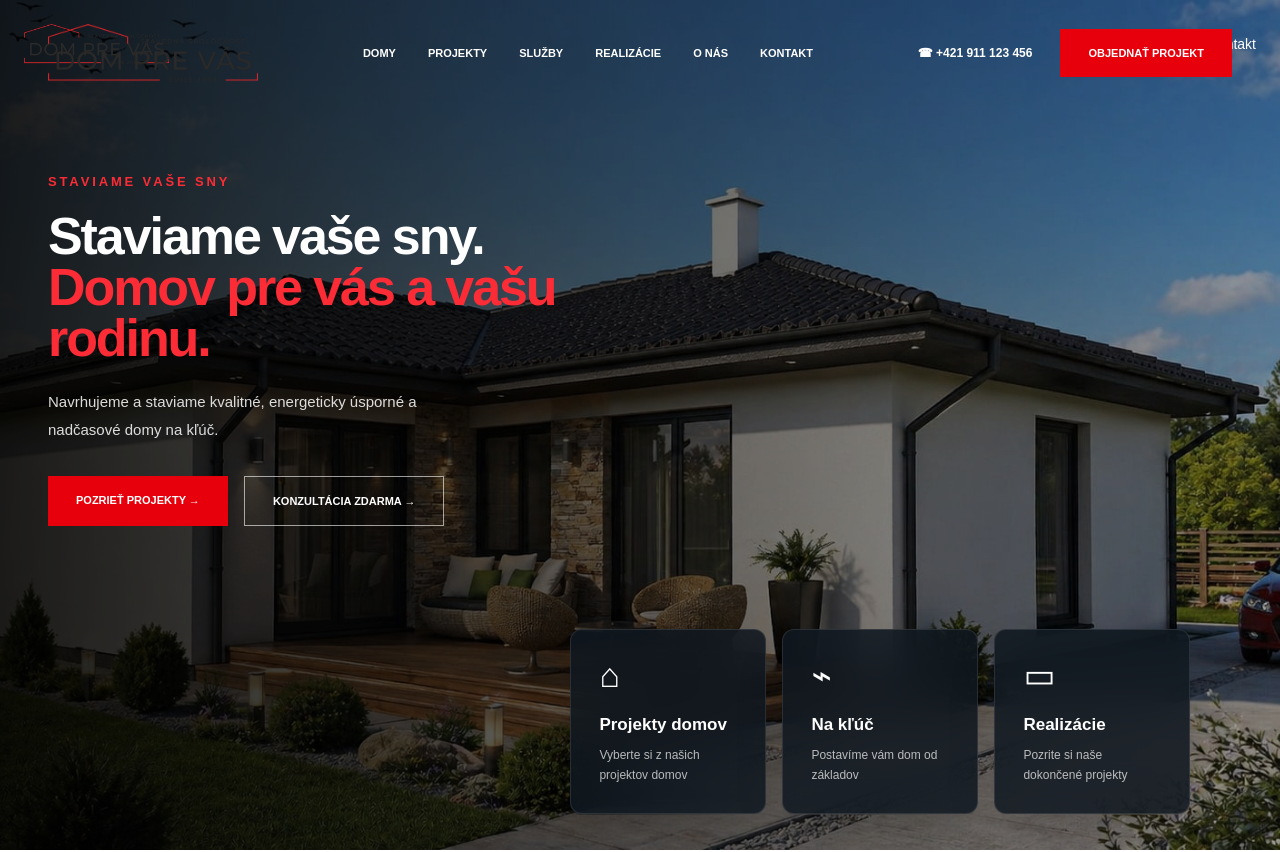
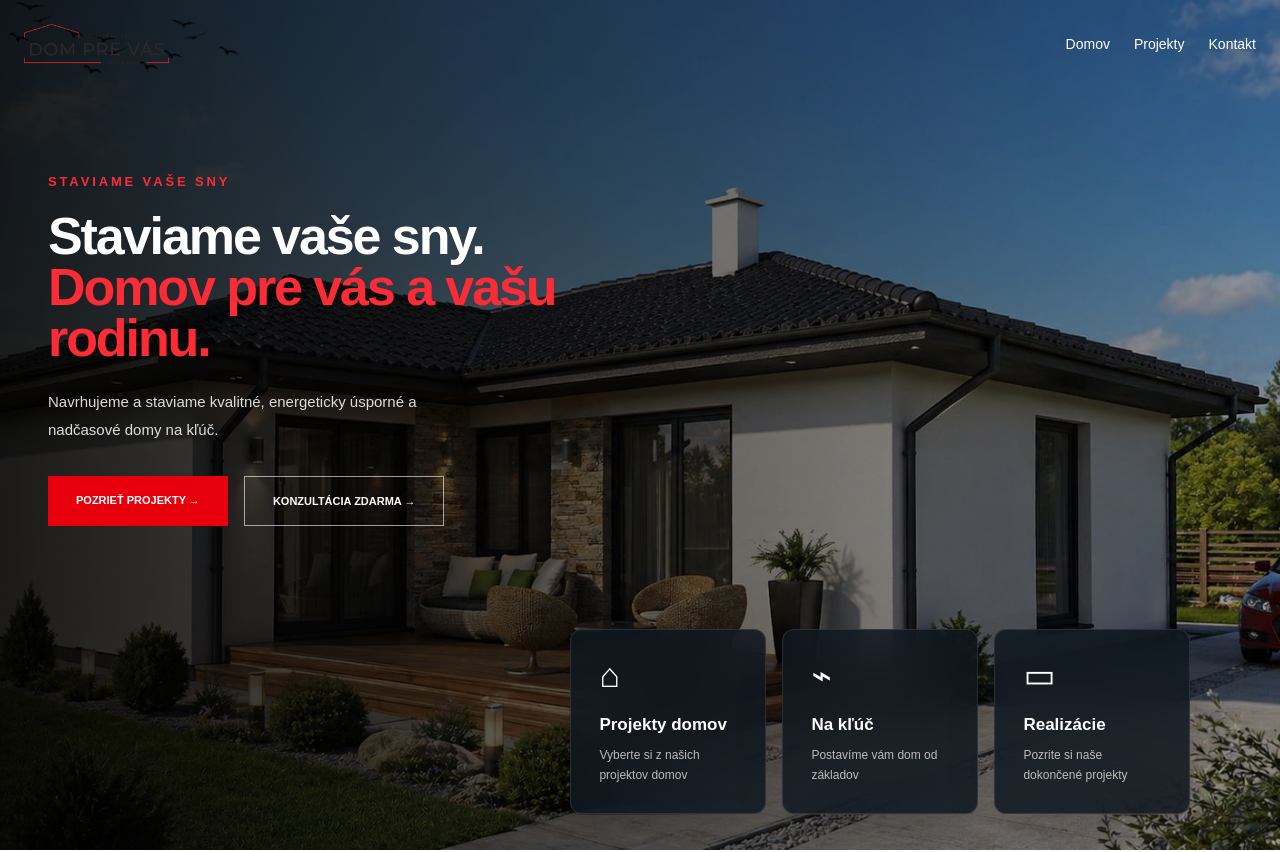
Before and after one commit to mgombr-dotcom/domprevas-next, a Next.js app: page / in a window 1280 px wide. Shown: the top 852 px of the page. Built offline with nearby package versions, Linux system fonts and the light colour scheme.

Commit message:
remove duplicate header from homepage

```diff
--- a/app/page.tsx
+++ b/app/page.tsx
@@ -85,31 +85,6 @@ export default function Home() {
 
   return (
     <main className="overflow-x-hidden bg-white text-black">
-      {/* HEADER */}
-      <header className="absolute left-0 top-0 z-50 w-full">
-        <div className="mx-auto flex max-w-[1540px] items-center justify-between px-12 py-6">
-          <img src="/logo.png" alt="DOM PRE VÁS" className="h-[58px] w-auto" />
-
-          <nav className="hidden items-center gap-8 text-[11px] font-black uppercase text-white lg:flex">
-            <a href="#">Domy</a>
-            <a href="#projekty">Projekty</a>
-            <a href="#sluzby">Služby</a>
-            <a href="#">Realizácie</a>
-            <a href="#onas">O nás</a>
-            <a href="#kontakt">Kontakt</a>
-          </nav>
-
-          <div className="hidden items-center gap-7 text-white lg:flex">
-            <span className="text-[12px] font-semibold">☎ {cms.phone}</span>
-            <a
-              href="#kontakt"
-              className="bg-red-600 px-7 py-4 text-[11px] font-black uppercase hover:bg-red-700"
-            >
-              Objednať projekt
-            </a>
-          </div>
-        </div>
-      </header>
 
       {/* HERO */}
       <section className="relative min-h-[900px] overflow-hidden text-white lg:min-h-[850px]">
```
